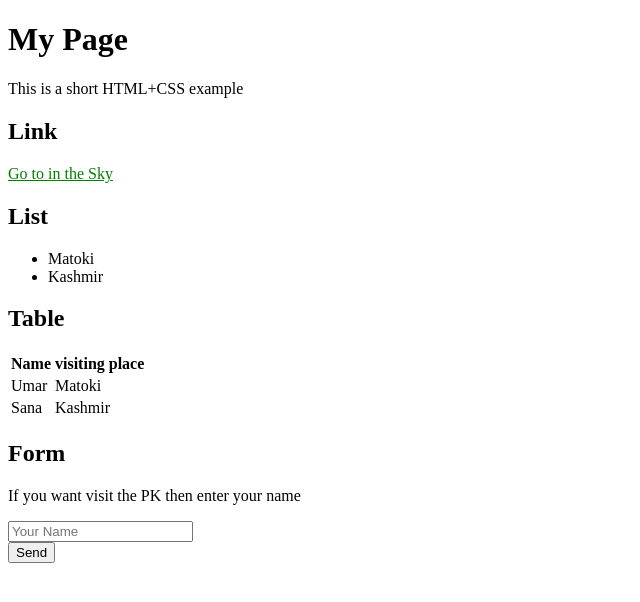
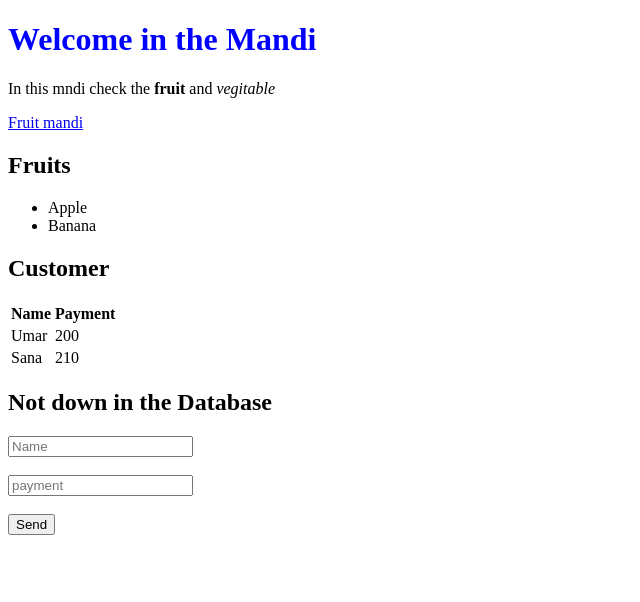
Before and after one commit to Umar-dev-01/HTML-practice_for_few_days, a plain HTML site: page multi.html in a window 1280 px wide. Shown: the whole page, without its empty margins (0-640 px from the left). Drawn offline with Linux system fonts and the light colour scheme.

Commit message:
experinence

```diff
--- a/multi.html
+++ b/multi.html
@@ -1,51 +1,46 @@
-<!DOCTYPE html>
-<html>
+<!Doctype html>
+<html lang="en">
 <head>
-  <title>Short Example</title>
+  <title>TESTER</title>
   <style>
-    body{
-    h1{
-color:fullblue;
- }
-    a{
-color:green;
+    body {
+ h1 {
+color:blue;
 }
     table,th,td{
-border:black;
- }
+ black;
+}
   </style>
 </head>
 <body>
-  <h1>My Page</h1>
-  <p>This is a short HTML+CSS example</p>
-  <h2>Link</h2>
-  <a href="*" target="blank">Go to in the Sky</a>
-  <h2>List</h2>
+  <h1>Welcome in the Mandi</h1>
+  <p>In this mndi check the <b>fruit</b> and <i>vegitable</i></p>
+  <a href="*" target="_blank">Fruit mandi</a><br>
+  <h2>Fruits</h2>
   <ul>
-    <li>Matoki</li>
-    <li>Kashmir</li>
+    <li>Apple</li>
+    <li>Banana</li>
   </ul>
-
-  <h2>Table</h2>
+  <h2>Customer</h2>
   <table>
-    <tr>
+ <tr>
 <th>Name</th>
-<th>visiting place</th>
+<th>Payment</th>
 </tr>
     <tr>
 <td>Umar</td>
-<td>Matoki</td>
+<td>200</td>
 </tr>
     <tr>
 <td>Sana</td>
-<td>Kashmir</td>
+<td>210</td>
 </tr>
   </table>
-  <h2>Form</h2>
+  <h2>Not down in the Database</h2>
   <form>
-    <p>If you want visit the PK then enter your name</p>
-    <input type="text" placeholder="Your Name"><br>
-    <input type="submit" value="Send">
+    <input type="text" placeholder="Name"><br><br>
+    <input type="email" placeholder="payment"><br><br>
+    <button type="submit">Send</button>
   </form>
 </body>
 </html>
```
Also changed, not shown: face.html (+55 -0 lines).
